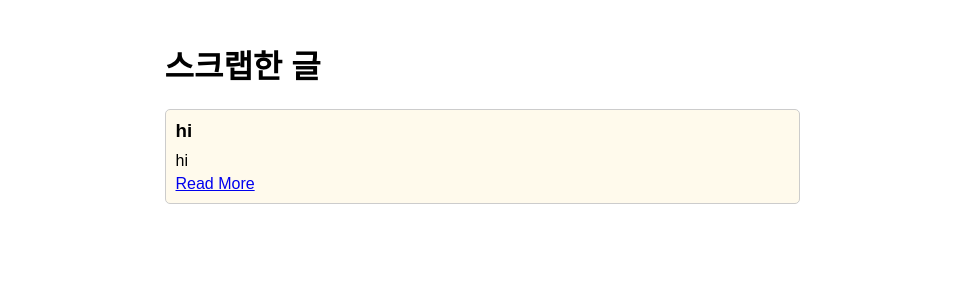
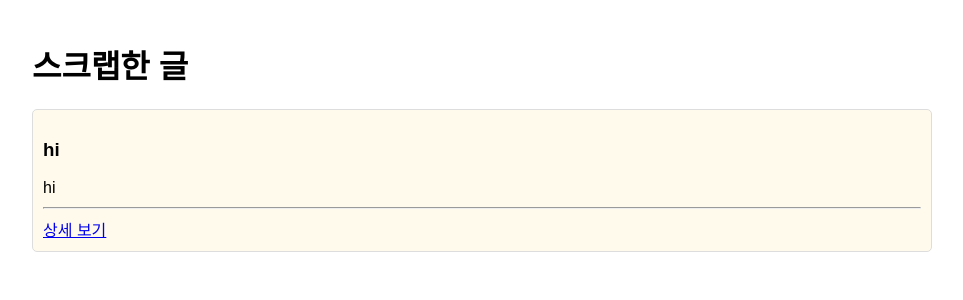
Before and after one commit to Sena-Han/2024-Herethon, a Django app: page /accounts/mypage/scraps/ in a window 1280 px wide. Shown: the top 300 px of the page, without its empty margins (158-1121 px from the left). Run offline with Django 5.2, Linux system fonts and the light colour scheme; a user stored in the database is signed in; data comes from the database, SQL or seed files in the repository; both versions use the stored data as it was after the commit.

Commit message:
Fix: CSS 수정

```diff
--- a/accounts/templates/comment_list.html
+++ b/accounts/templates/comment_list.html
@@ -33,7 +33,8 @@
             <p>{{ comment.content }}</p>
             <small>작성일: {{ comment.created_at }}</small>
             <br>
-            <a href="{% url 'postdetail' pk=comment.post.pk %}">게시글 보기</a>
+            <hr>
+            <a href="{% url 'postdetail' pk=comment.post.pk %}">상세 보기</a>
         </div>
     {% empty %}
         <p>작성한 댓글이 없습니다.</p>
--- a/accounts/templates/post_list.html
+++ b/accounts/templates/post_list.html
@@ -39,7 +39,7 @@
             <small>작성일: {{ post.created_at }}</small>
             <br>
             <hr>
-            <a href="{% url 'postdetail' pk=post.pk %}">상세보기</a>
+            <a href="{% url 'postdetail' pk=post.pk %}">상세 보기</a>
         </div>
     {% empty %}
         <p>작성한 글이 없습니다.</p>
--- a/accounts/templates/scrapped_list.html
+++ b/accounts/templates/scrapped_list.html
@@ -7,31 +7,22 @@
         body {
             font-family: Arial, sans-serif;
             margin: 0;
-            padding: 0;
+            padding: 20px;
             width: 900px;
             margin: 0 auto;
         }
-        .content {
-            width: 75%;
-            margin: auto;
-            padding: 20px;
-            box-sizing: border-box;
-        }
         .advice {
-            border: 1px solid #ccc;
+            border: 1px solid #ddd;
             padding: 10px;
-            margin-bottom: 10px;
+            margin-bottom: 20px;
             border-radius: 5px;
             background-color: #FFFAEC;
         }
-        .advice h3 {
-            margin: 0 0 10px 0;
+        .advice p {
+            margin-bottom: 10px;
         }
-        .advice p {
-            margin: 5px 0;
-        }
-        h1:hover {
-            color: #FFFAEC;
+        .advice small {
+            color: #666;
         }
     </style>
 </head>
@@ -42,10 +33,11 @@
             <div class="advice">
                 <h3>{{ advice.title }}</h3>
                 <p>{{ advice.content|truncatewords:20 }}</p>
-                <a href="{% url 'home:advice_detail' advice.id %}">Read More</a>
+                <hr>
+                <a href="{% url 'home:advice_detail' advice.id %}">상세 보기</a>
             </div>
         {% empty %}
-            <p>No scrapped advices found.</p>
+            <p>스크랩한 글이 없습니다.</p>
         {% endfor %}
     </div>
 </body>
--- a/home/templates/advice_list.html
+++ b/home/templates/advice_list.html
@@ -137,6 +137,7 @@
         </header>
         </div>
         <div class="container">
+        <h1>소식</h1>
         <div class="top-bar">
             <a href="{% url 'home:advice_write' %}" class="write-post">작성하기</a>
             <form action="{% url 'home:advice_list' %}" method="get" class="search-form">
```
Also changed, not shown: db.sqlite3.
